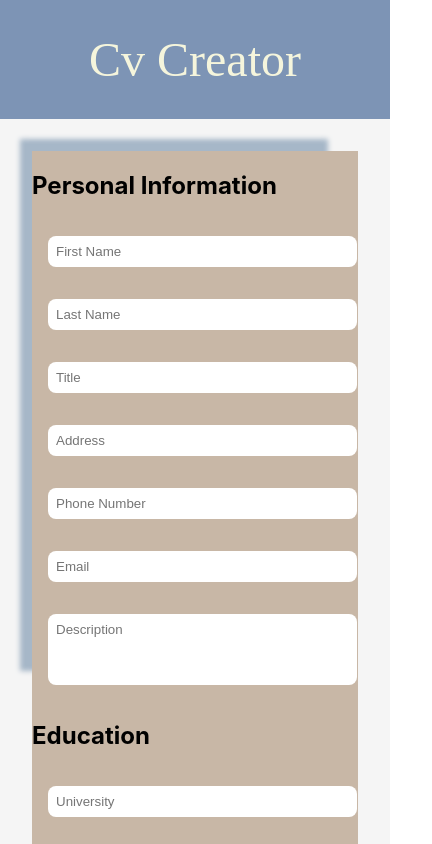
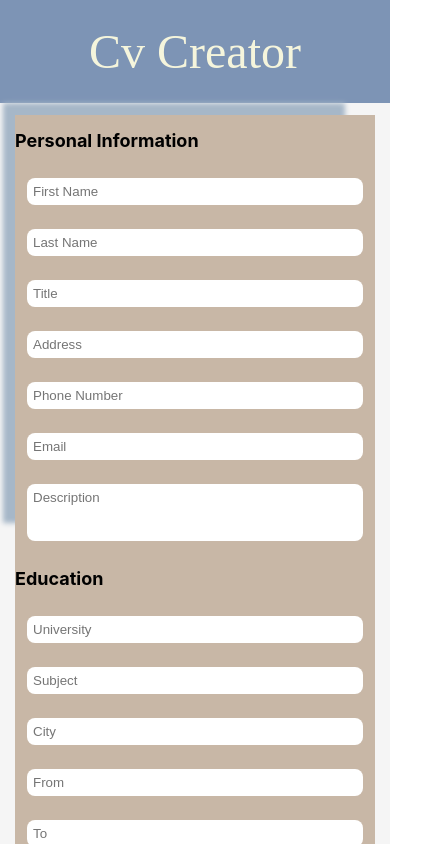
Before and after one commit to Rakooa37/CV-creator, a React (Create React App) app: page / in a window 390 px wide. Shown: the top 844 px of the page, 432 px wide, since content can reach past the window. Built offline with nearby package versions, Linux system fonts and the light colour scheme; a web font is replaced by a local one.

Commit message:
Update App.css

```diff
--- a/src/Styles/App.css
+++ b/src/Styles/App.css
@@ -23,3 +23,13 @@ body{
   gap: 2rem;
   background-color: whitesmoke;
 }
+
+@media screen and (max-width: 600px){
+  .CV{
+    padding: 1rem;
+  }
+
+  html{
+    font-size: 75%;
+  }
+}
```
